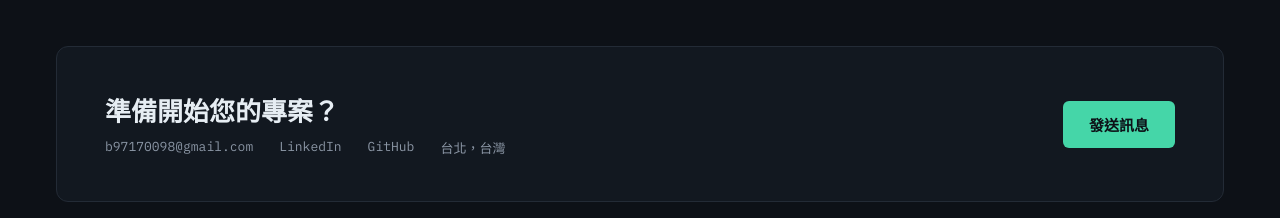
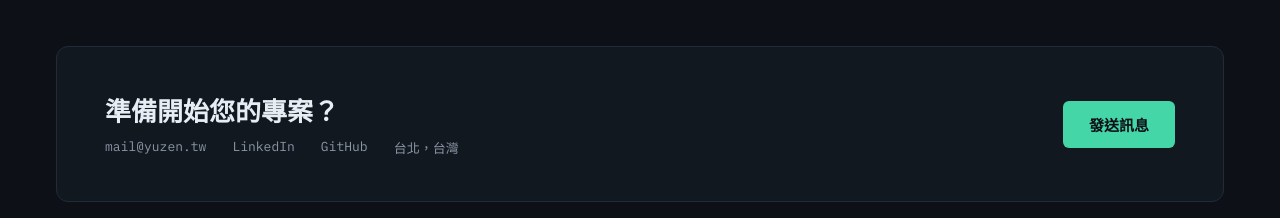
Before and after one commit to yuzenchen/portfolio-website, an Astro site: page / in a window 1280 px wide. Shown: the part 3245-3463 px from the top of the page. Built offline with nearby package versions, Linux system fonts and the light colour scheme; Astro itself is replaced by a stand-in of ours; animation ran at ten frames a second.

Commit message:
content(contact): change display email to mail@yuzen.tw

```diff
--- a/src/components/Contact.astro
+++ b/src/components/Contact.astro
@@ -2,7 +2,7 @@
 const formspreeEndpoint = import.meta.env.PUBLIC_FORMSPREE_ENDPOINT ?? '';
 
 const links = [
-  { href: 'mailto:b97170098@gmail.com', text: 'b97170098@gmail.com' },
+  { href: 'mailto:mail@yuzen.tw', text: 'mail@yuzen.tw' },
   { href: 'https://www.linkedin.com/in/yuzen-chen-a82149167', text: 'LinkedIn', external: true },
   { href: 'https://github.com/yuzenchen', text: 'GitHub', external: true },
 ];
```
